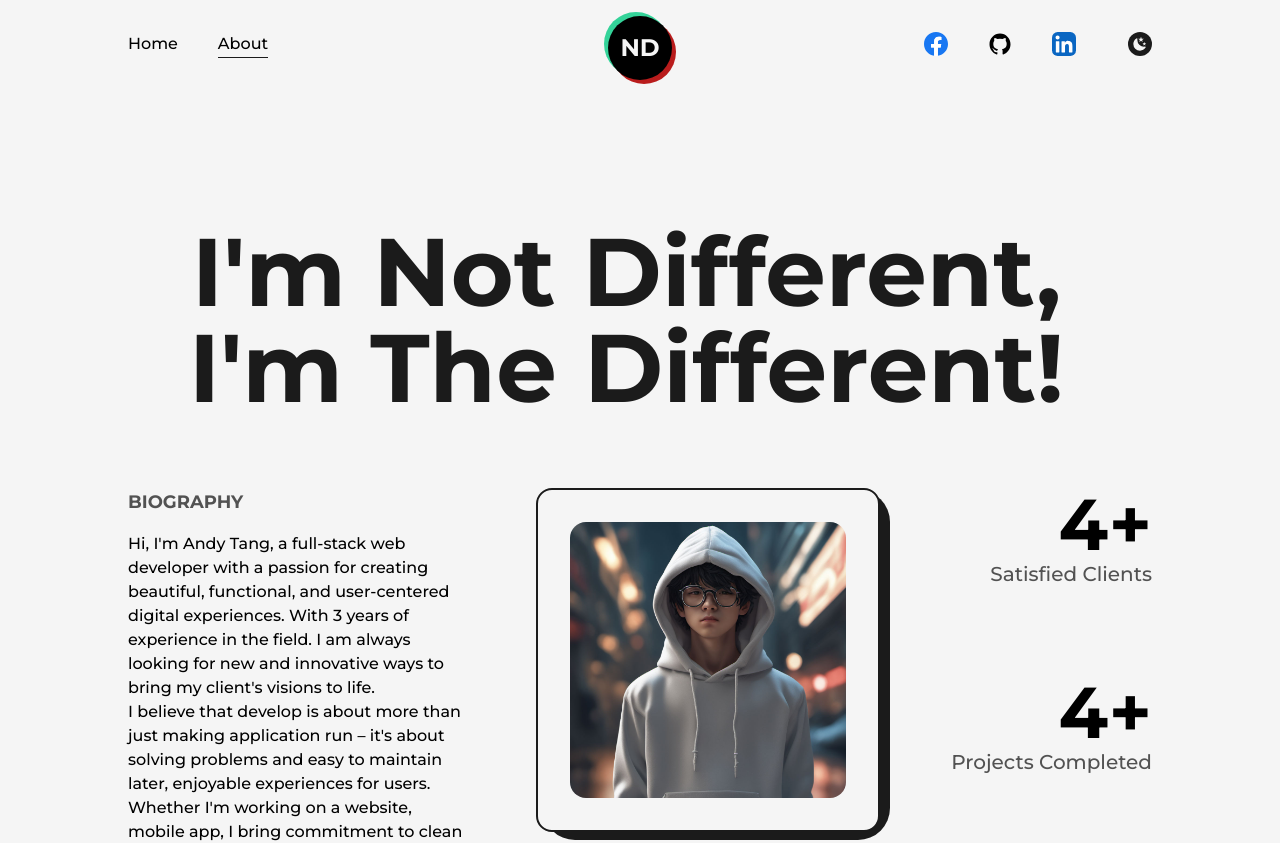
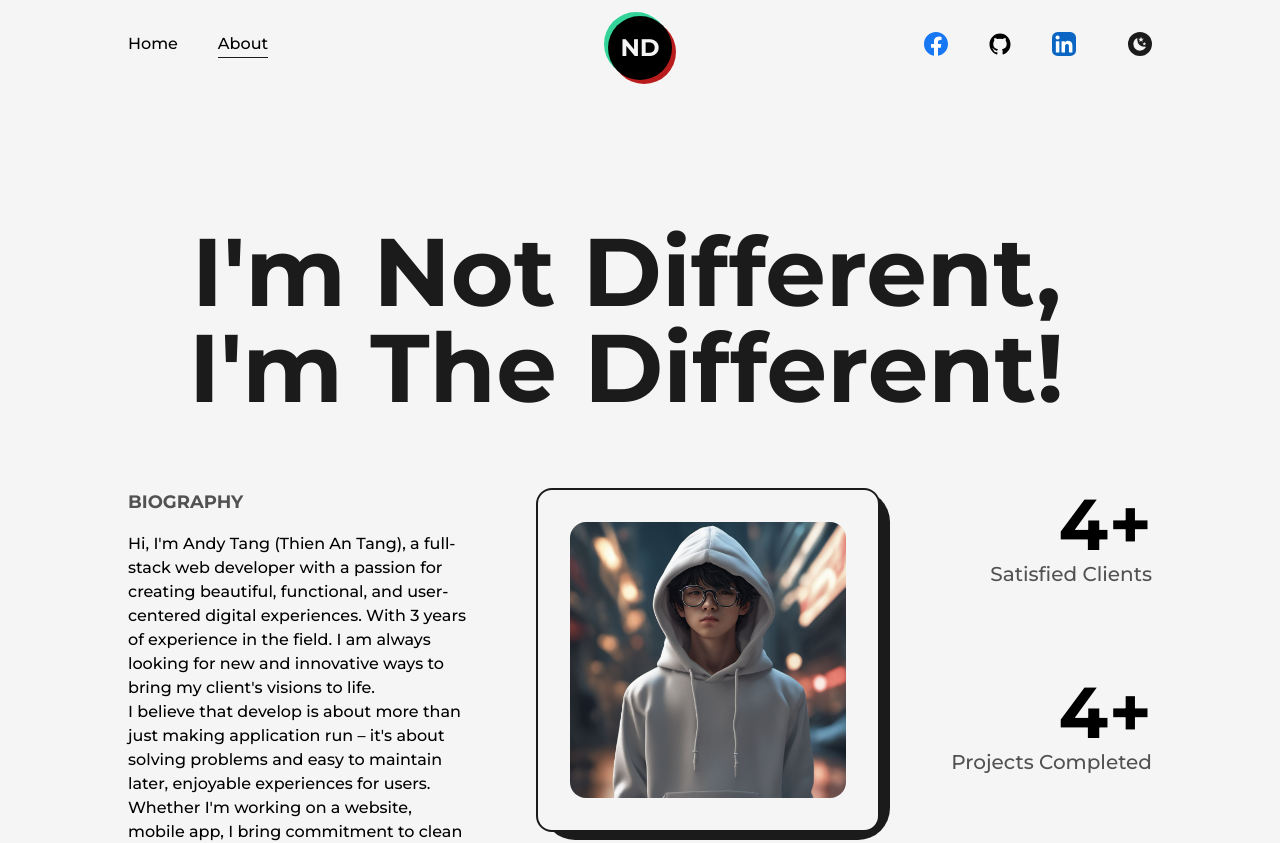
Before and after one commit to tangthienan1/sofiastudio, a Next.js app: page /about in a window 1280 px wide. Shown: the top 843 px of the page. Built offline with nearby package versions, Linux system fonts and the light colour scheme.

Commit message:
update about page info

```diff
--- a/src/data/aboutPageData.ts
+++ b/src/data/aboutPageData.ts
@@ -21,7 +21,7 @@ export const highlightContentsData: HighlightContentsType[] = [
 ];
 
 export const biographyContentsData: string[] = [
-    `Hi, I'm Andy Tang, a full-stack web developer with a passion
+    `Hi, I'm Andy Tang (Thien An Tang), a full-stack web developer with a passion
    for creating beautiful, functional, and user-centered digital
    experiences. With 3 years of experience in the field. I am always
    looking for new and innovative ways to bring my client's visions to
@@ -75,7 +75,16 @@ export const experiences: BackgroundDetailType[] = [
     },
     {
         title: 'Software Developer',
-        subTitle: 'Self-learn',
+        subTitle: 'Self-purpose',
+        time: '2023',
+        address: 'Ho Chi Minh, Viet Nam.',
+        description: 'Build my own portfolio',
+        teamSize: 1,
+        technologies: 'NextJS, Framer motion, Typescript, Tailwind',
+    },
+    {
+        title: 'Software Developer',
+        subTitle: 'Self-purpose',
         time: '2019',
         address: 'Ho Chi Minh, Viet Nam.',
         description: 'Build an mobile application to tracking finance during trip',
```
